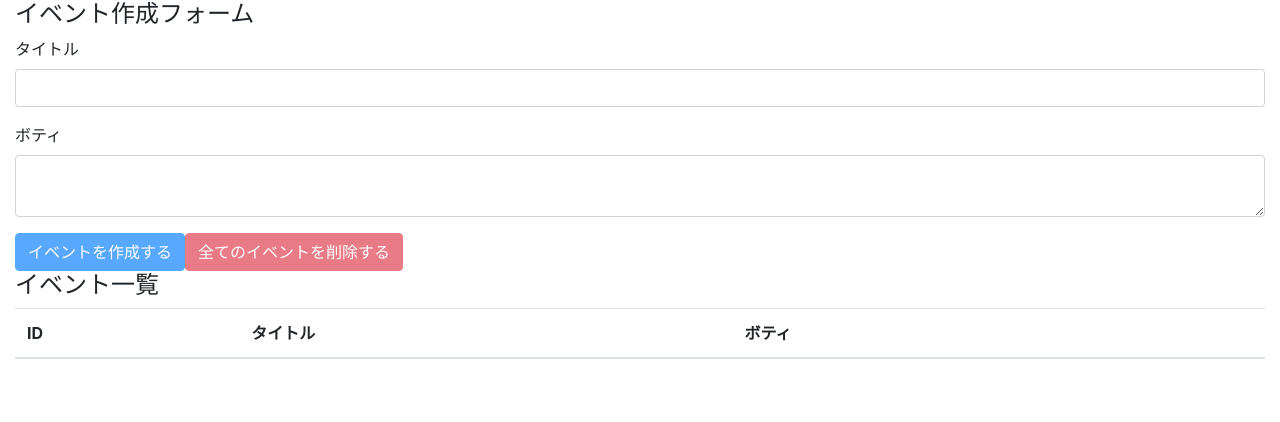
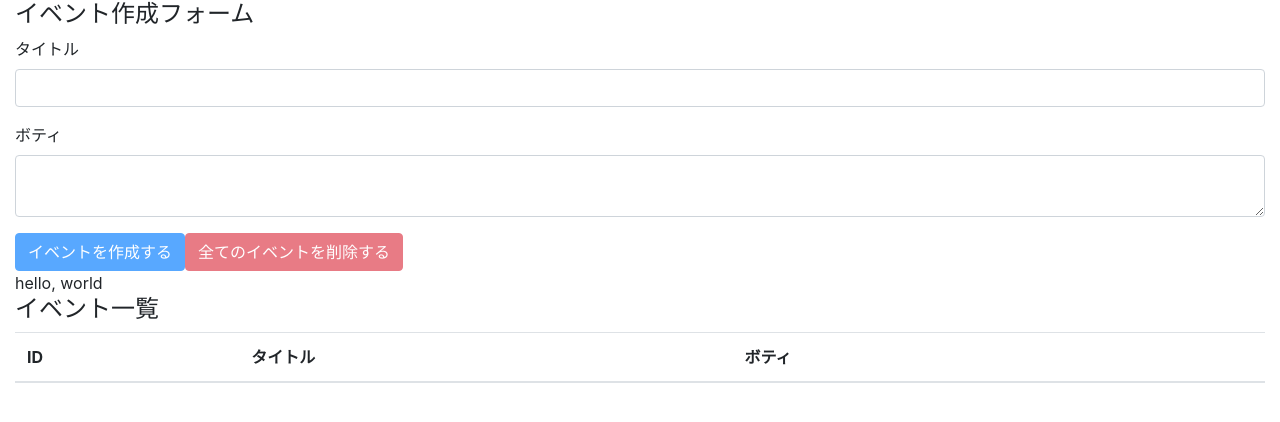
Before and after one commit to takeike/react-hooks-101, a React (Create React App) app: page / in a window 1280 px wide. Shown: the top 422 px of the page. Built offline with nearby package versions, Linux system fonts and the light colour scheme.

Commit message:
implement useContext

```diff
--- a/src/components/App.js
+++ b/src/components/App.js
@@ -3,19 +3,22 @@
 
 import EventForm from './EventForm'
 import Events from './Events'
+import AppContext from '../contexts/AppContext'
+import reducer from '../reducers'
 
-import reducer from '../reducers'
+console.log(AppContext)
 
 const App = () => {
   const [state, dispatch] = useReducer(reducer, [])
 
 
   return (
-    <div className="container-fluid">
-      <EventForm state={state} dispatch={dispatch}/>
-      <Events state={state} dispatch={dispatch}/>
-
-    </div>
+    <AppContext.Provider value={'hello, world'}>
+      <div className="container-fluid">
+        <EventForm state={state} dispatch={dispatch}/>
+        <Events state={state} dispatch={dispatch}/>
+      </div>
+    </AppContext.Provider>
   )
 }
 export default App;
--- a/src/components/Events.js
+++ b/src/components/Events.js
@@ -1,11 +1,14 @@
-import React from 'react'
+import React, {useContext} from 'react'
 import Event from './Event'
-
+import AppContext from '../contexts/AppContext'
 
 const Events = ({state, dispatch}) =>
 {
+    const value = useContext(AppContext)
+
     return (
         <>
+        <div>{value}</div>
         <h4>イベント一覧</h4>
         <table className="table table-hover">
             <thead>
```
